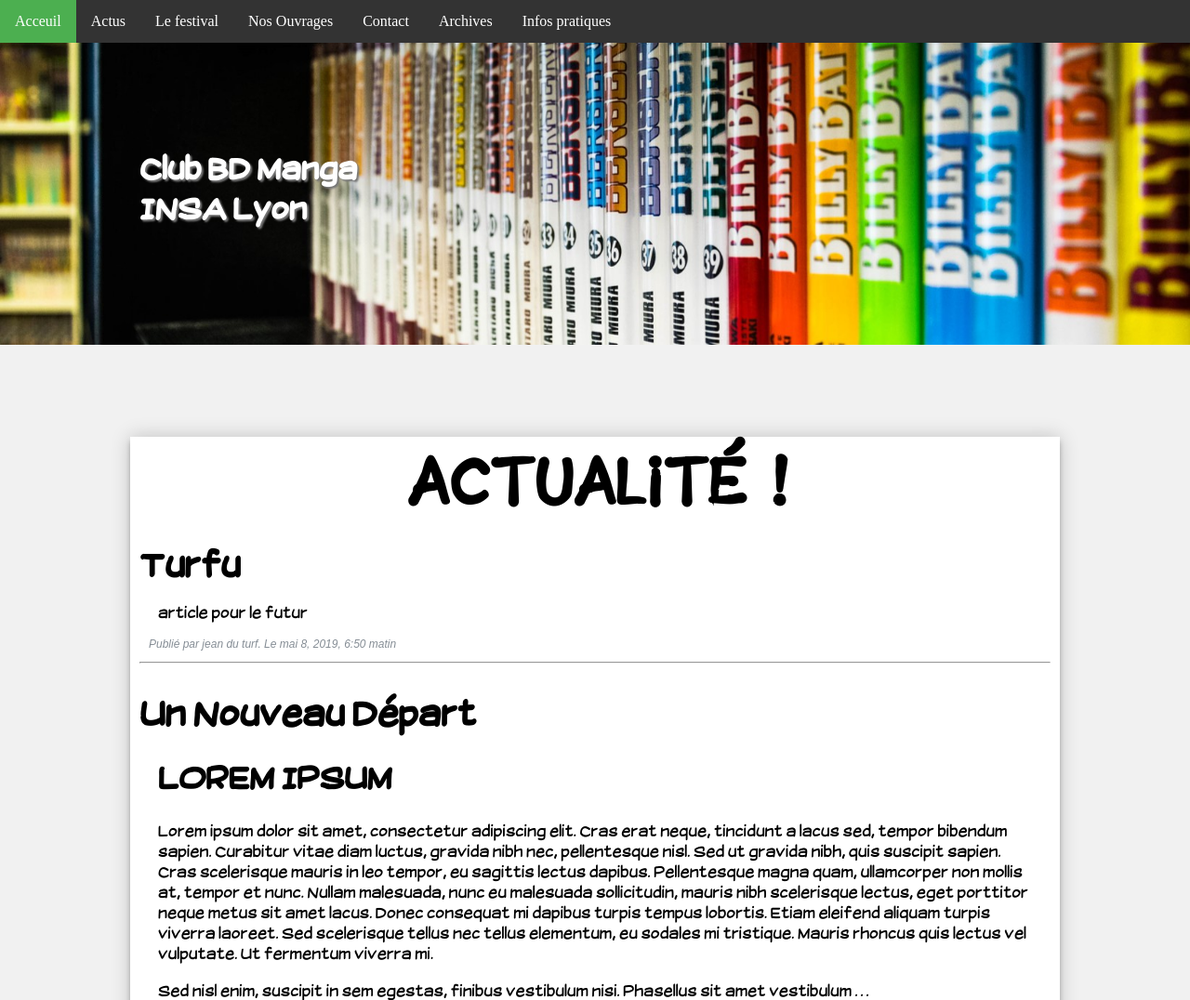
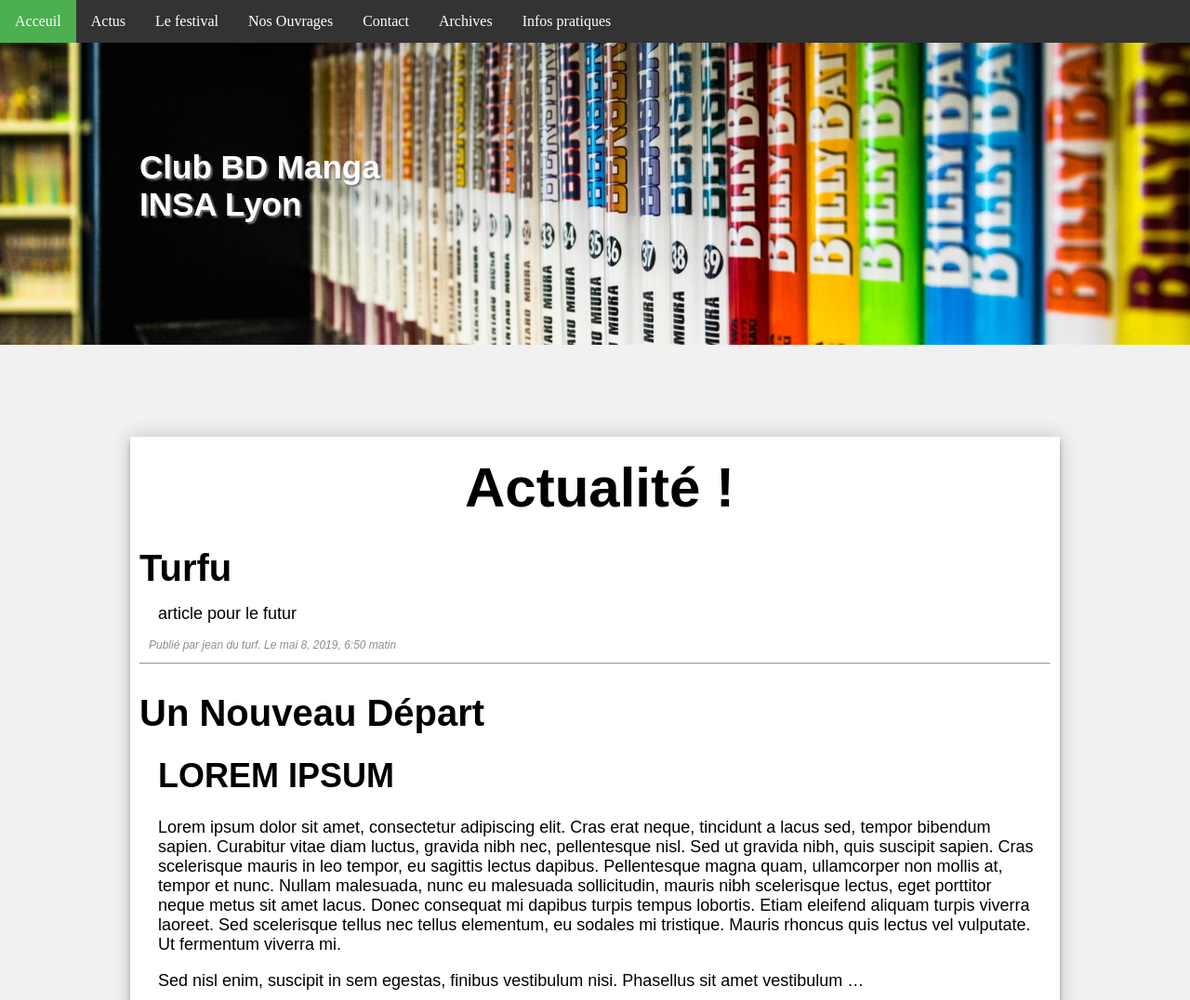
Before and after one commit to insa-bd-manga/WebProject, a Django app: page / in a window 1280 px wide; the page is wider, and only the part inside the window is pictured. Shown: the top 1076 px of that part at 93% size. Run offline with Django 3.2, Linux system fonts and the light colour scheme; data comes from the database, SQL or seed files in the repository; parts of the project's set-up code (start-up, migrations or seed data) failed here and were passed over; some libraries are stand-ins or nearby versions; some web fonts are replaced.

Commit message:
Changement de police (Marie)

```diff
--- a/templates/base.html
+++ b/templates/base.html
@@ -8,8 +8,11 @@
     {% load static %}
     <link href="{% static 'vitrine/style.css'%}" rel="stylesheet">
     <link rel="stylesheet" href="http://maxcdn.bootstrapcdn.com/font-awesome/4.2.0/css/font-awesome.min.css">
+    <!--Pour les polices de caractères-->
     <link href="http://fr.allfont.net/allfont.css?fonts=montserrat-light" rel="stylesheet" type="text/css" />
     <link href="http://fr.allfont.net/allfont.css?fonts=montserrat-bold" rel="stylesheet" type="text/css" />
+    <link href="http://fr.allfont.net/allfont.css?fonts=montserrat-black" rel="stylesheet" type="text/css" />
+    <link href="http://fr.allfont.net/allfont.css?fonts=montserrat" rel="stylesheet" type="text/css" />
     {% block styleSup %}{% endblock %}
 
 </head>
--- a/vitrine/static/vitrine/index.css
+++ b/vitrine/static/vitrine/index.css
@@ -1,18 +1,3 @@
-@font-face {
-	font-family: "Sonic Comics";
-	src: url('font/sonic_comic.ttf');
-}
-
-@font-face {
-	font-family: "Suplexmentary_Comic";
-	src: url('font/Suplexmentary_Comic_NC.ttf');
-}
-
-@font-face {
-	font-family: "Coyotris_Comic";
-	src: url('font/Coyotris_Comic.ttf');
-}
-
 body {
 	background-color: #f1f1f1;
 }
@@ -35,7 +20,7 @@ body {
 	position: relative;
     top: 120px;
     left: 150px;
-    font-family: "Suplexmentary_Comic";
+    font-family: 'Montserrat Bold', arial;
     color: #ffffff;
     font-size: 35px;
     text-shadow: 2px 2px 2px #777777;
@@ -56,7 +41,7 @@ body {
 }
 
 .titre-actu {
-    font-family: "Sonic Comics";
+    font-family: 'Montserrat Black', arial;
     text-align: center;
     font-size: 60px;
     margin-top: 10px;
@@ -79,7 +64,7 @@ body {
 
 .lesArticles .titre-article {
     font-size: 40px;
-    font-family: "Suplexmentary_Comic";
+    font-family: 'Montserrat Bold', arial;
     text-transform: capitalize;
     margin-top: 30px;
     margin-bottom: 10px;
@@ -87,7 +72,7 @@ body {
 
 
 .lesArticles > div {
-  font-family: "Suplexmentary_Comic";
+  font-family: 'Montserrat', arial;
   font-size: 18px;
   margin-top:10px;
   margin-bottom: 10px;
```
Also changed, not shown: vitrine/static/vitrine/article.css (+7 -18 lines).
